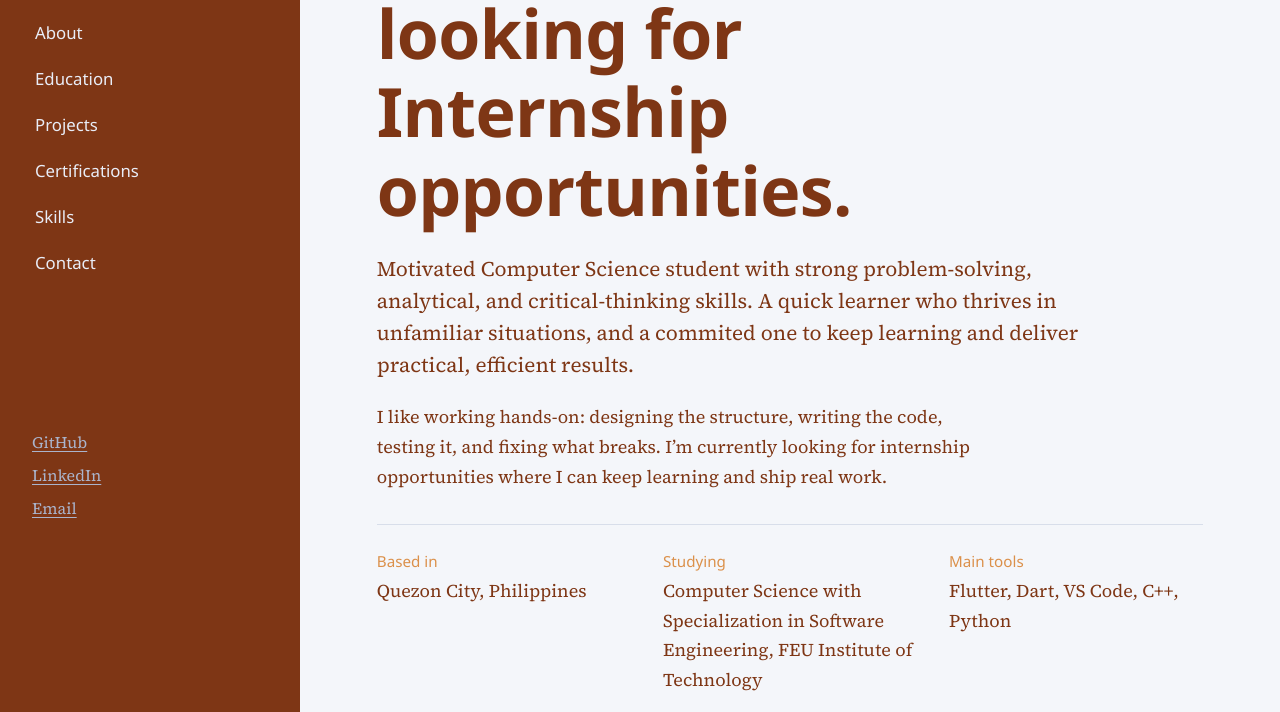
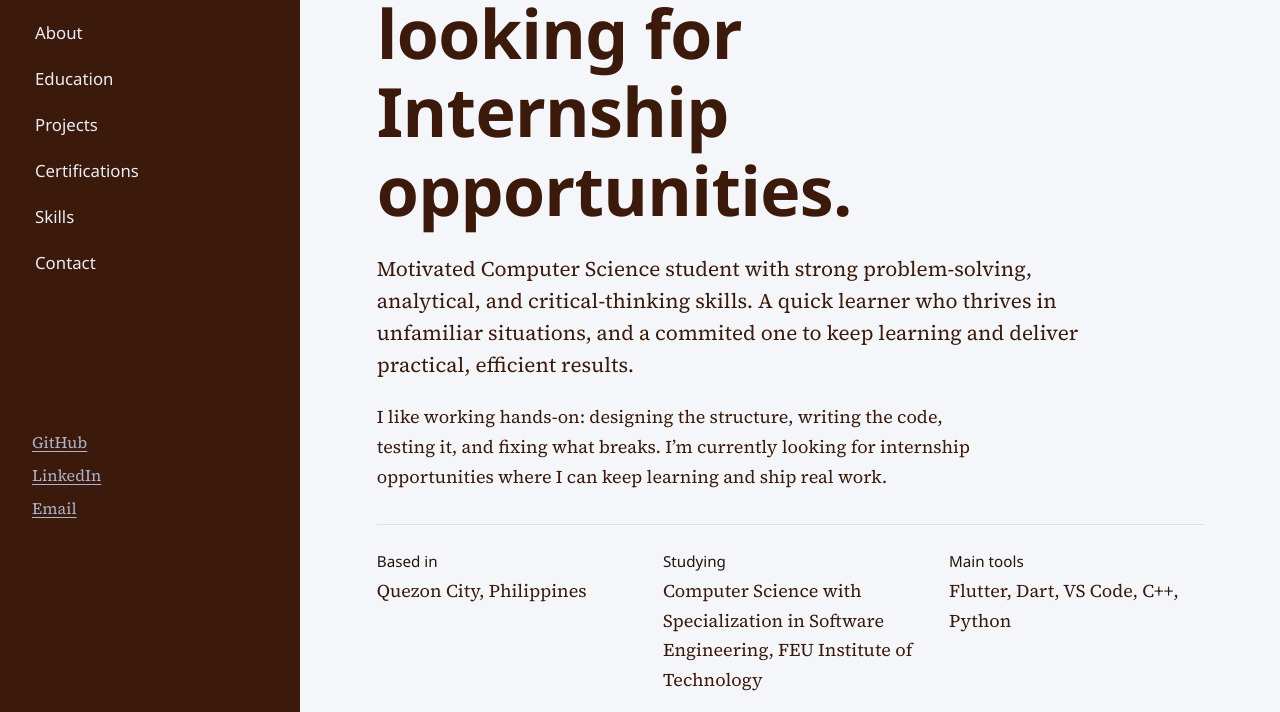
Before and after one commit to ansaricoco/ansaricoco.github.io, a plain HTML site: page index.html in a window 1280 px wide. Shown: the part 239-951 px from the top of the page. Drawn offline with Linux system fonts and the light colour scheme.

Commit message:
Colors etc

```diff
--- a/style.css
+++ b/style.css
@@ -7,11 +7,11 @@
 :root {
   --paper: #f4f6fa;
   --surface: #ffffff;
-  --ink: #7e3615;
-  --muted: #db904a;
+  --ink: #3b1a0b;
+  --muted: #221509;
   --line: #d8deea;
   --cobalt: #502b09;
-  --cobalt-deep: #4d2c11;
+  --cobalt-deep: #774720;
   --tint: #e8ecff;
 
   --font-head: "Bebas Neue", "Segoe UI", system-ui, sans-serif;
```
Also changed, not shown: images/coco.jpg, 1 other file.
